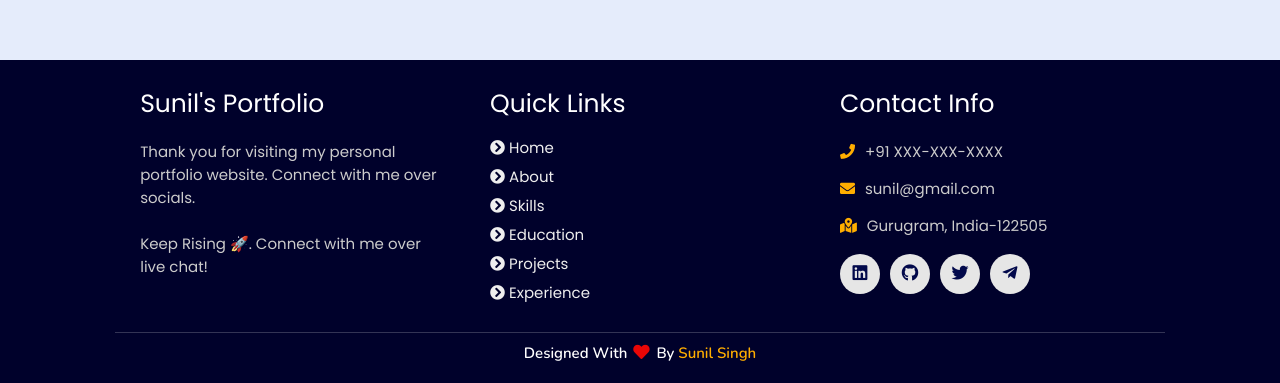
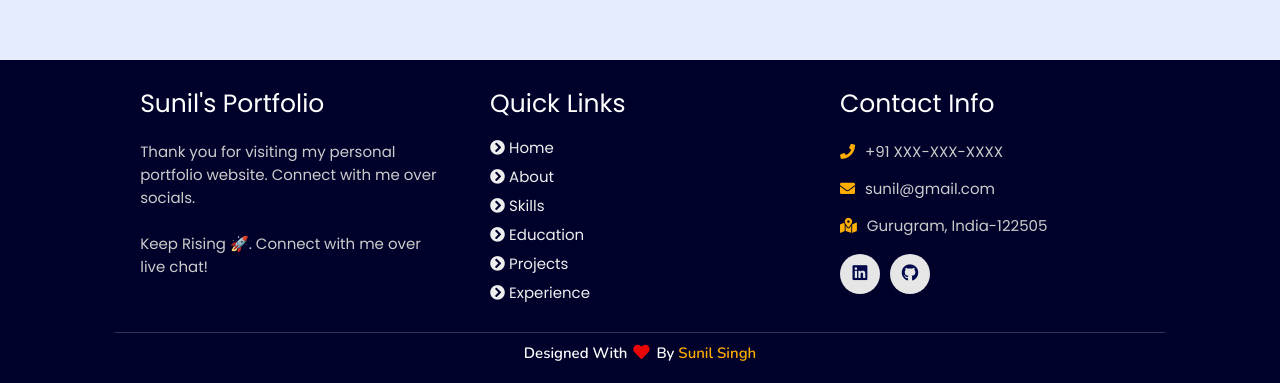
Before and after one commit to sunil14300/port, a plain HTML site: page Portfolio-Website-main/index.html in a window 1280 px wide. Shown: the part 5741-6124 px from the top of the page. Drawn offline with nearby package versions, Linux system fonts and the light colour scheme.

Commit message:
Update index.html

```diff
--- a/Portfolio-Website-main/index.html
+++ b/Portfolio-Website-main/index.html
@@ -364,8 +364,8 @@
 
               <a href="https://www.linkedin.com/in/sunilsingh2002/" class="fab fa-linkedin" aria-label="LinkedIn" target="_blank"></a>
               <a href="https://github.com/sunil14300" class="fab fa-github" aria-label="GitHub" target="_blank"></a>
-              <a href="https://x.com/sunilkr_14?t=bhvyl9p316ZGVXcPdsVOnQ&s=09" class="fab fa-twitter" aria-label="Twitter" target="_blank"></a>
-              <a href="https://t.me/Sunil233445" class="fab fa-telegram-plane" aria-label="Telegram" target="_blank"></a>
+<!--               <a href="https://x.com/sunilkr_14?t=bhvyl9p316ZGVXcPdsVOnQ&s=09" class="fab fa-twitter" aria-label="Twitter" target="_blank"></a> -->
+<!--               <a href="https://t.me/Sunil233445" class="fab fa-telegram-plane" aria-label="Telegram" target="_blank"></a> -->
           </div>
       </div>
   </div>
```
